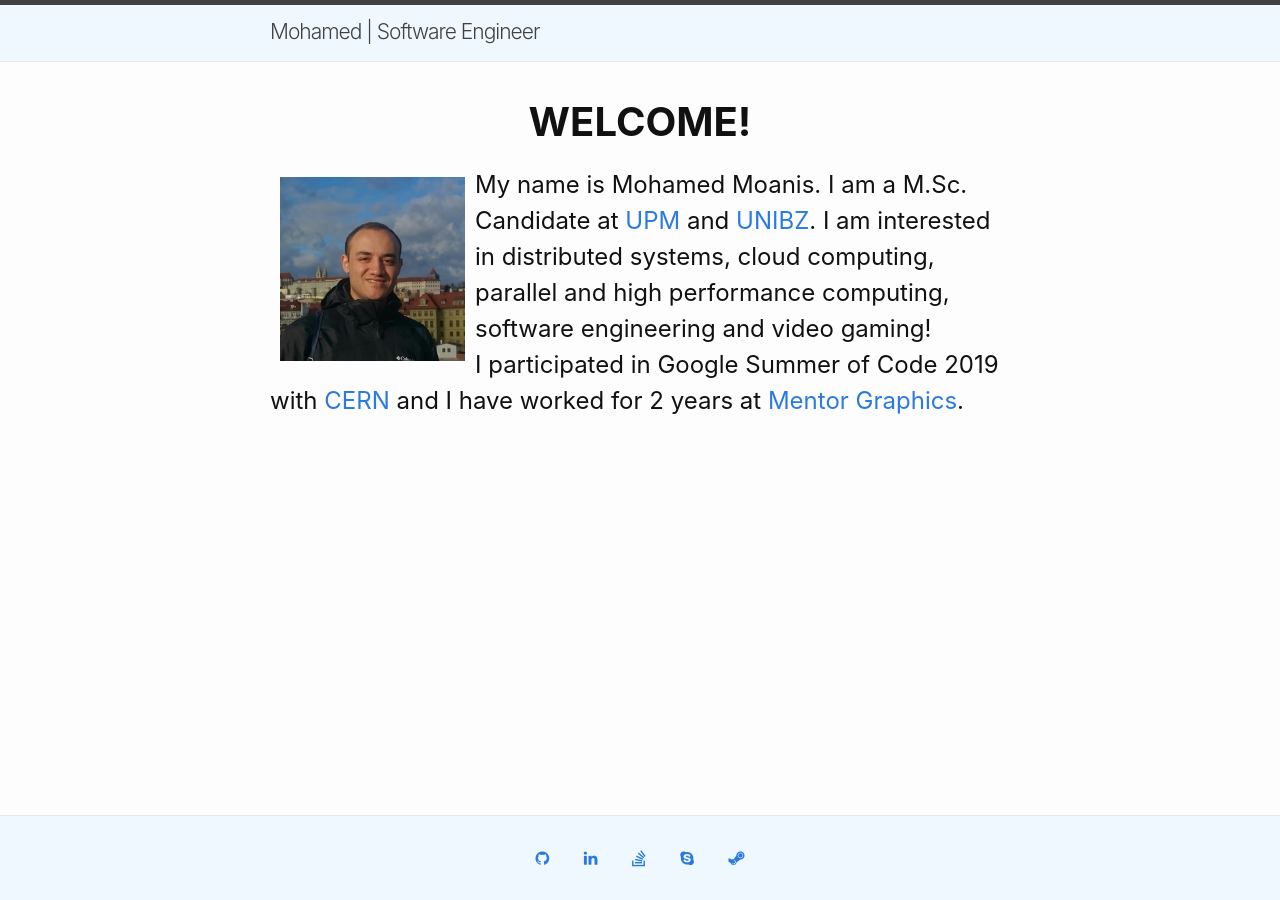
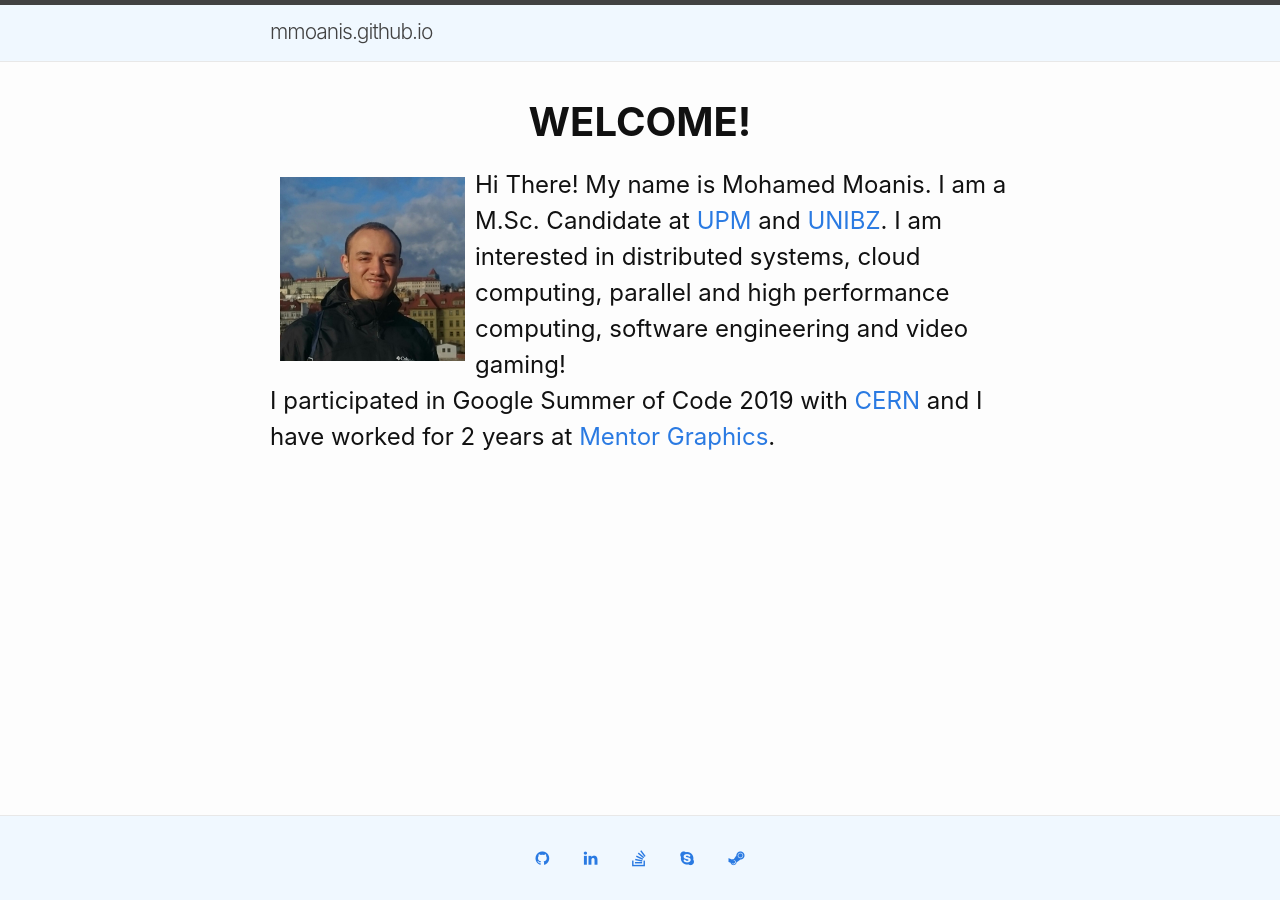
Before and after one commit to mmoanis/mmoanis.github.io, a Jekyll site: the page built from index.html, in a window 1280 px wide. Built offline with Jekyll 4.4.1, drawn with Linux system fonts in a browser that asks for light colours; the list of posts is cut into pages by our own code.

Commit message:
Time for 2020 updates

```diff
--- a/_config.yml
+++ b/_config.yml
@@ -7,12 +7,12 @@
 safe: true
 
 # Information
-title: Mohamed | Software Engineer
-name: Mohamed Moanis
-author: Mohamed Moanis
+title:
+name: Mohamed
+author: Mohamed
 description: Homepage
 
-google_analytics: UA-118569685-1
+google_analytics: UA-169730360-1
 
 url: https://mmoanis.github.io
 baseurl: /
--- a/index.html
+++ b/index.html
@@ -7,7 +7,7 @@
     <h1 style="text-align:center; font-size: 40px"><b>WELCOME!</b></h2>
     <h2>
 	    <img class="img-small" src="{{ site.baseurl }}assets/images/{{ site.avatar }}" align="left" style="margin: 10px;"/>
-	    My name is Mohamed Moanis. I am a  M.Sc. Candidate at <a href="http://dlsiisv.fi.upm.es/emse/en/" target=_blank>UPM</a>
+	    Hi There! My name is Mohamed Moanis. I am a  M.Sc. Candidate at <a href="http://dlsiisv.fi.upm.es/emse/en/" target=_blank>UPM</a>
 	    and <a href="https://www.unibz.it/en/faculties/computer-science/master-in-software-engineering/" target=_blank>UNIBZ</a>.
 	    I am interested in distributed systems, cloud computing, parallel and high performance computing, software engineering and video gaming!<br>
 	    I participated in Google Summer of Code 2019 with <a href="https://summerofcode.withgoogle.com/archive/2019/projects/5124542089920512/" target=_blank>CERN</a>
```
Also changed, not shown: README.md.
